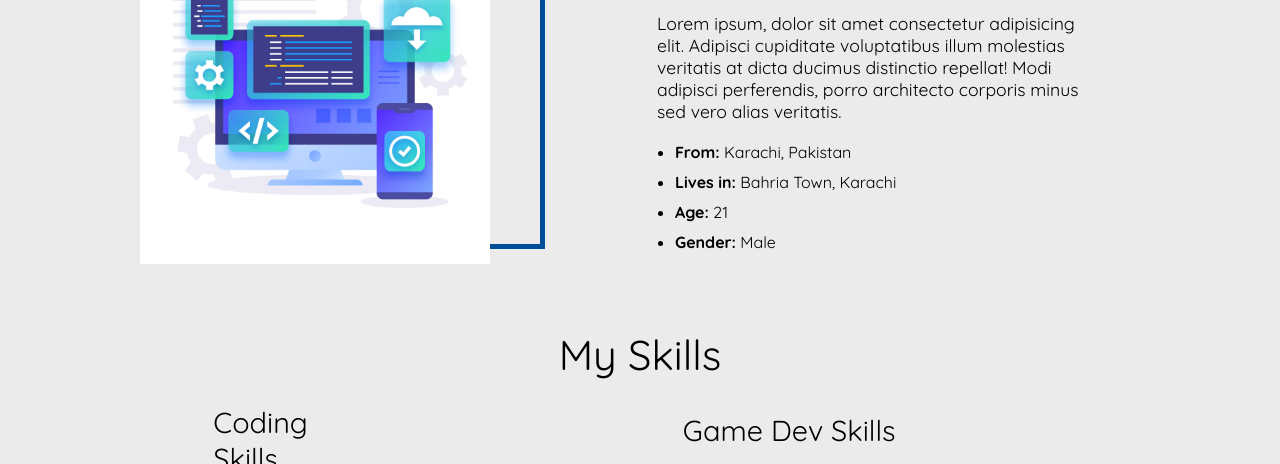
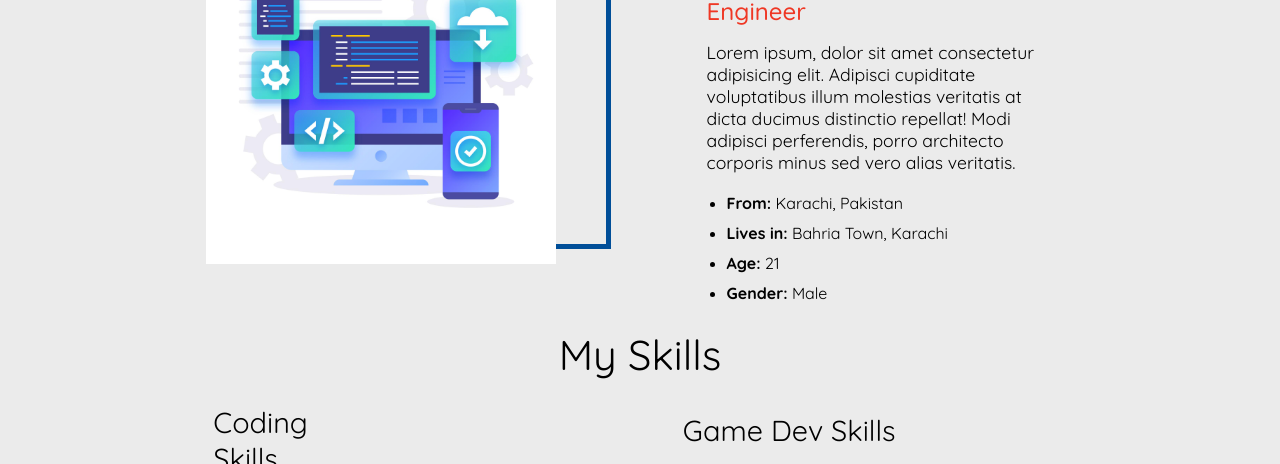
Before and after one commit to techwithdani/Portfolio-Website, a plain HTML site: page index.html in a window 1280 px wide. Shown: the part 712-1176 px from the top of the page. Drawn offline with nearby package versions, Linux system fonts and the light colour scheme.

Commit message:
Creating portfolio

```diff
--- a/CSS/introduction.css
+++ b/CSS/introduction.css
@@ -5,7 +5,7 @@
     display: flex;
     justify-content: center;
     align-items: center;
-    gap: 7rem;
+    gap: 4rem;
 }
 
 .left-side-image {
@@ -13,6 +13,7 @@
     border: 5px solid var(--color5);
     height: 370px;
     width: 370px;
+    margin: 1rem;
 }
 
 .development-image {
@@ -28,9 +29,10 @@
 }
 
 .right-side-description {
-    width: 35vw;
+    width: 26vw;
     height: auto;
     position: relative;
+    margin: 1rem;
 }
 
 .my-name {
@@ -55,7 +57,7 @@
 }
 
 .list-about-me {
-    margin-left: 18px;
+    margin-left: 20px;
 }
 
 .list-about-me li {
```
Also changed, not shown: index.html (+1 -0 lines).
